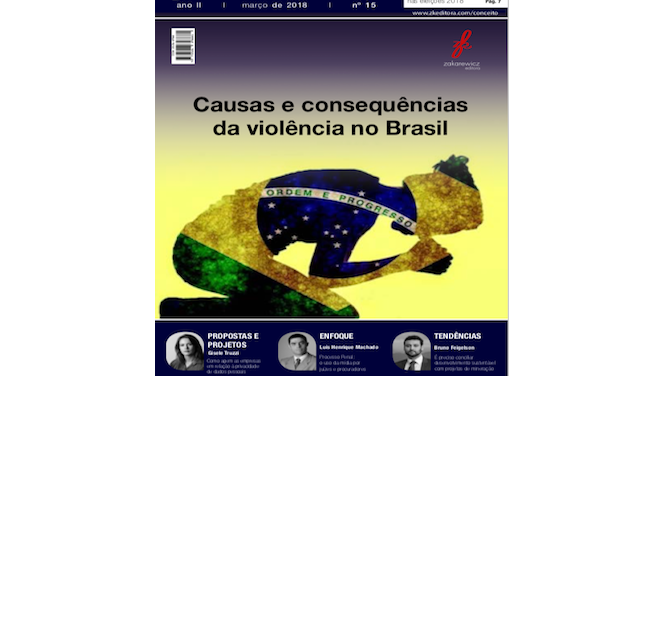
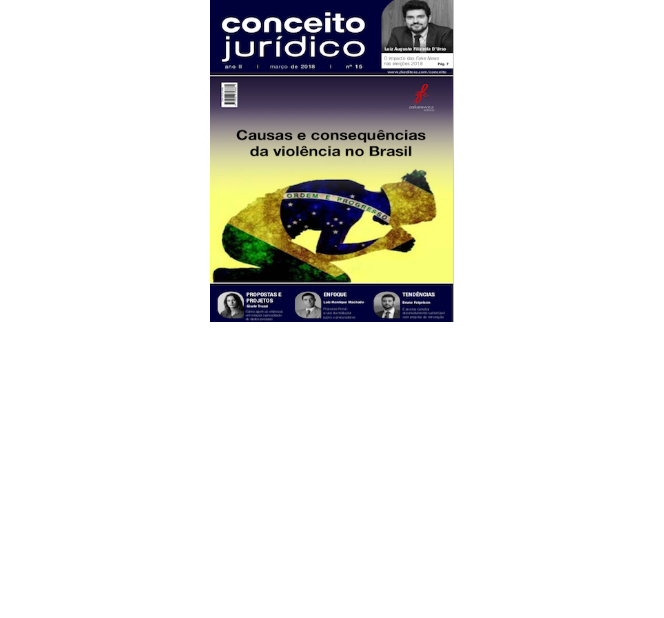
Before and after one commit to Andersonfls/poc-editora, a plain HTML site: page web/index.html in a window 1280 px wide. Shown: the part 182-800 px from the top of the page, without its empty margins (308-972 px from the left). Drawn offline with nearby package versions, Linux system fonts and the light colour scheme.

Commit message:
ajuste tamanho imagem

```diff
--- a/web/index.html
+++ b/web/index.html
@@ -22,14 +22,12 @@
                         <div class="title">Conceito utilizando formato PDF</div>
                         <div class="menu">
                             <a href="viewer.html">
-                                <img src="cover.png">
+                                <img src="cover.png" style="max-width:400px;max-height:325px;width:auto;height: auto;">
                             </a>
                         </div>
                     </div>
                 </div>
             </div>
-        </div>
-        <div class="footer">
         </div>
     </div>
     <script src="https://cdnjs.cloudflare.com/ajax/libs/jquery/3.2.1/jquery.min.js"></script>
```
